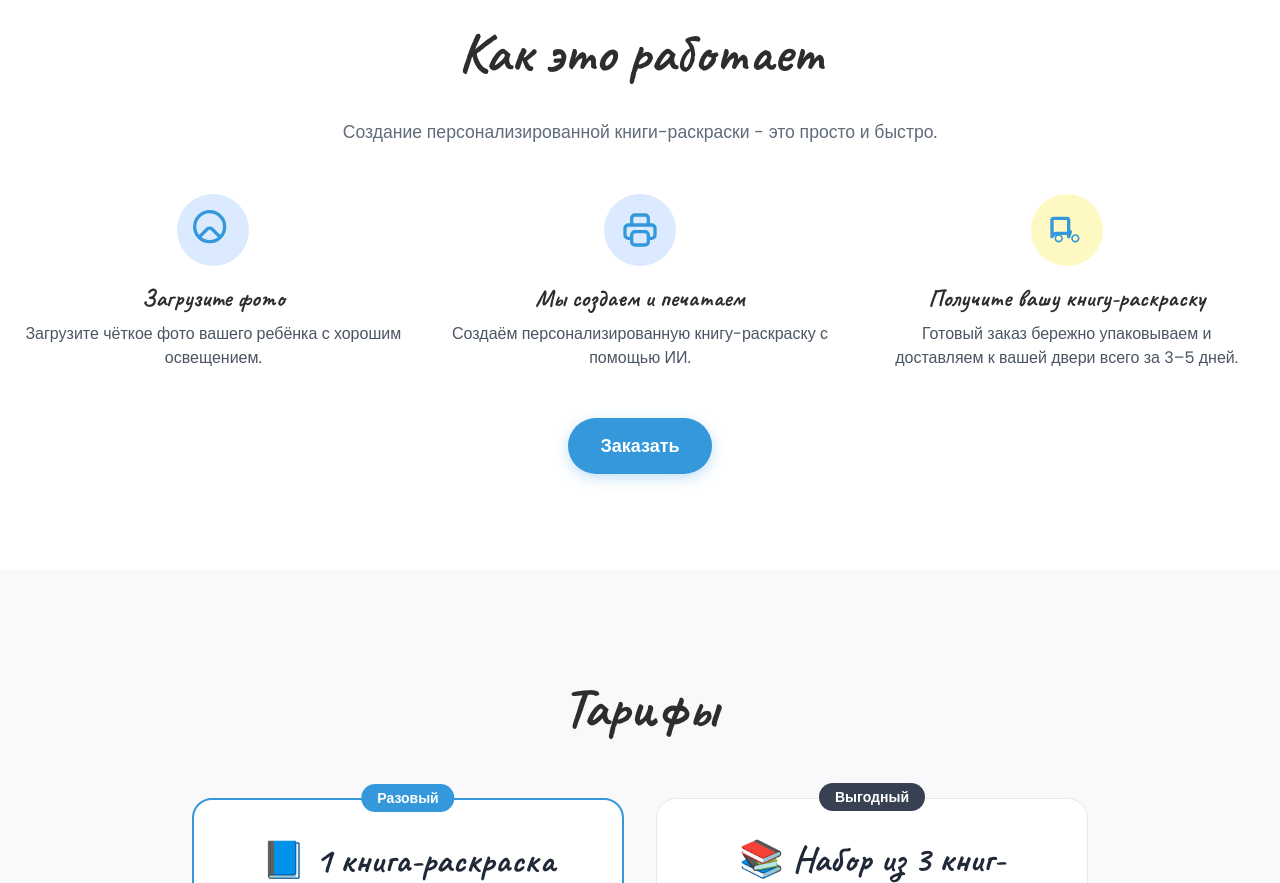
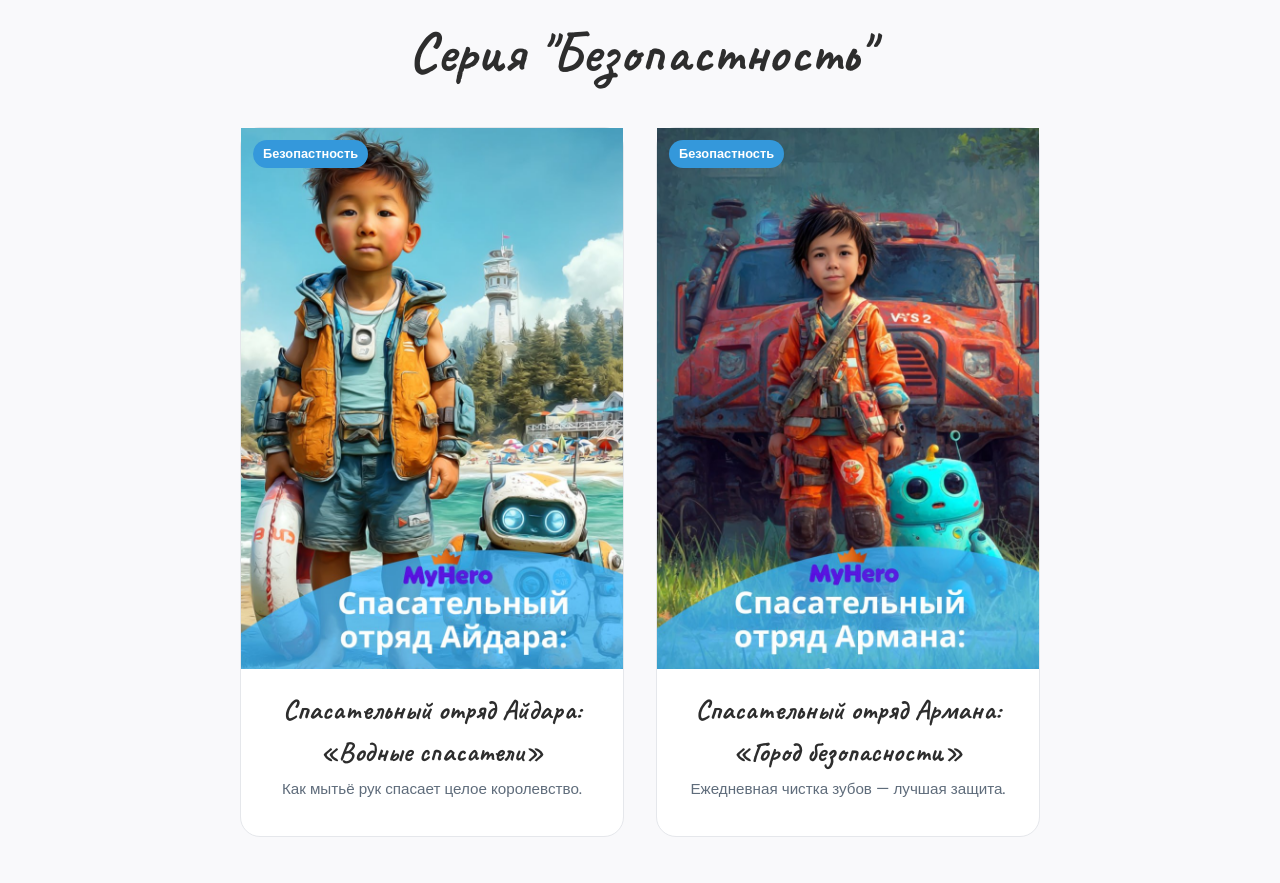
Before and after one commit to yerassyldanay/abcs-landing, a plain HTML site: page index.html in a window 1280 px wide. Shown: the part 3480-4363 px from the top of the page. Drawn offline with nearby package versions, Linux system fonts and the light colour scheme.

Commit message:
feat: added books related to security

```diff
--- a/index.html
+++ b/index.html
@@ -330,6 +330,17 @@
             </div>
         </section>
 
+        <!-- New Section: Серия "Безопастность" -->
+        <section id="series-security" class="py-16 md:py-24 bg-[var(--background-light)] relative overflow-hidden">
+            <div class="blob w-72 h-72 bg-[var(--soft-green)] top-1/2 -translate-y-1/2 -left-36"></div>
+            <div class="container flex flex-col items-center justify-center relative">
+                <h2 class="section-title text-center">Серия "Безопастность"</h2>
+                <br>
+                <div id="security-grid" class="grid grid-cols-1 sm:grid-cols-2 gap-8 mx-auto" style="max-width: 800px; justify-items: center;"></div>
+            </div>
+        </section>
+        <!-- End New Section -->
+
         <!-- New "How It Works" Section -->
         <section id="how-it-works" class="py-16 md:py-24 bg-white">
             <div class="container">
@@ -550,6 +561,10 @@
                 { id: "basic-2", title: "Рыцарь Зубного Клинка", short_desc: "Ежедневная чистка зубов — лучшая защита.", pages: "book_basic_second_1.jpg,book_basic_second_2.jpg,book_basic_end.jpg", full_desc: "Забудьте о капризах во время чистки зубов! Эта история превращает зубную щётку в волшебный борд, а ребёнка — в защитника сказочного замка. Книга в игровой форме объясняет важность ухода за зубами." },
                 { id: "basic-3", title: "Крестоносец Пузырей", short_desc: "Купание превращает обычный день в праздник.", pages: "book_basic_third_1.jpg,book_basic_third_2.jpg,book_basic_end.jpg", full_desc: "Больше никаких уговоров пойти купаться! В этой книге ванна становится летающим кораблём, а мыльные пузыри — волшебным оружием против грязевых монстров. Купание превращается в весёлую игру." },
                 { id: "basic-4", title: "Рыцарь Прачечной", short_desc: "Свежая одежда дарит уверенность и порядок.", pages: "book_basic_fourth_1.jpg,book_basic_fourth_2.jpg,book_basic_end.jpg", full_desc: "Эта история учит ребёнка аккуратности и любви к порядку. Чистая одежда — это не просто скучная обязанность, а доспехи, которые дарят уверенность и силу для новых свершений." }
+            ],
+            "Безопастность": [
+                { id: "security-1", title: "Спасательный отряд Айдара: «Водные спасатели»", short_desc: "Как мытьё рук спасает целое королевство.", pages: "book_security_first_1.jpg,book_basic_end.jpg", full_desc: "Айдар и его верный робот-помощник патрулируют побережье и учат малышей правилам безопасности на воде. С их помощью зверята узнают, как правильно пользоваться спасательным кругом, не заплывать за буйки и всегда быть начеку у воды. В финале Айдар открывает Школу Юных Спасателей, где каждый может стать героем пляжа!" },
+                { id: "security-2", title: "Спасательный отряд Армана: «Город безопасности»", short_desc: "Ежедневная чистка зубов — лучшая защита.", pages: "book_security_second_1.jpg,book_basic_end.jpg", full_desc: "Арман со своим дружелюбным роботом охраняют улицы Города Осторожности. Они помогают зверятам переходить дорогу на зелёный свет, не разговаривать с незнакомцами и знать, что делать в экстренной ситуации. Каждый день — новая миссия! В конце Арман открывает Академию Безопасности, чтобы каждый житель знал, как защитить себя и других." }
             ]
         };
 
@@ -716,7 +731,14 @@ chatIds.forEach(chatId => {
         });
 
         for (const seriesName in BOOKS_DATA) {
-            const containerId = seriesName === 'Эмоции' ? 'emotions-grid' : 'basic-grid';
+            let containerId;
+            if (seriesName === 'Эмоции') {
+                containerId = 'emotions-grid';
+            } else if (seriesName === 'Основы') {
+                containerId = 'basic-grid';
+            } else if (seriesName === 'Безопастность') {
+                containerId = 'security-grid'; // Use the new ID
+            }
             const container = document.getElementById(containerId);
             if (container) {
                 BOOKS_DATA[seriesName].forEach(book => {
```
Also changed, not shown: book_security_first_1.jpg (added), book_security_second_1.jpg (added).
